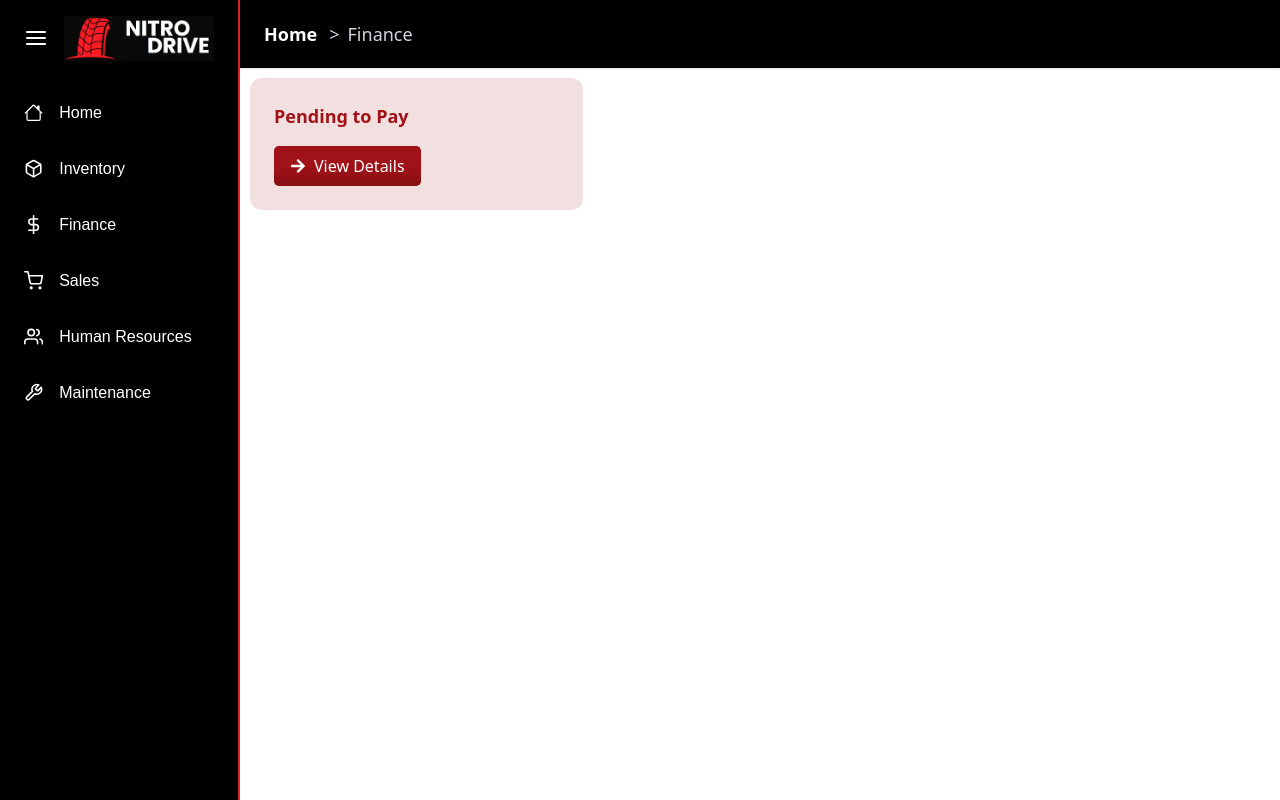
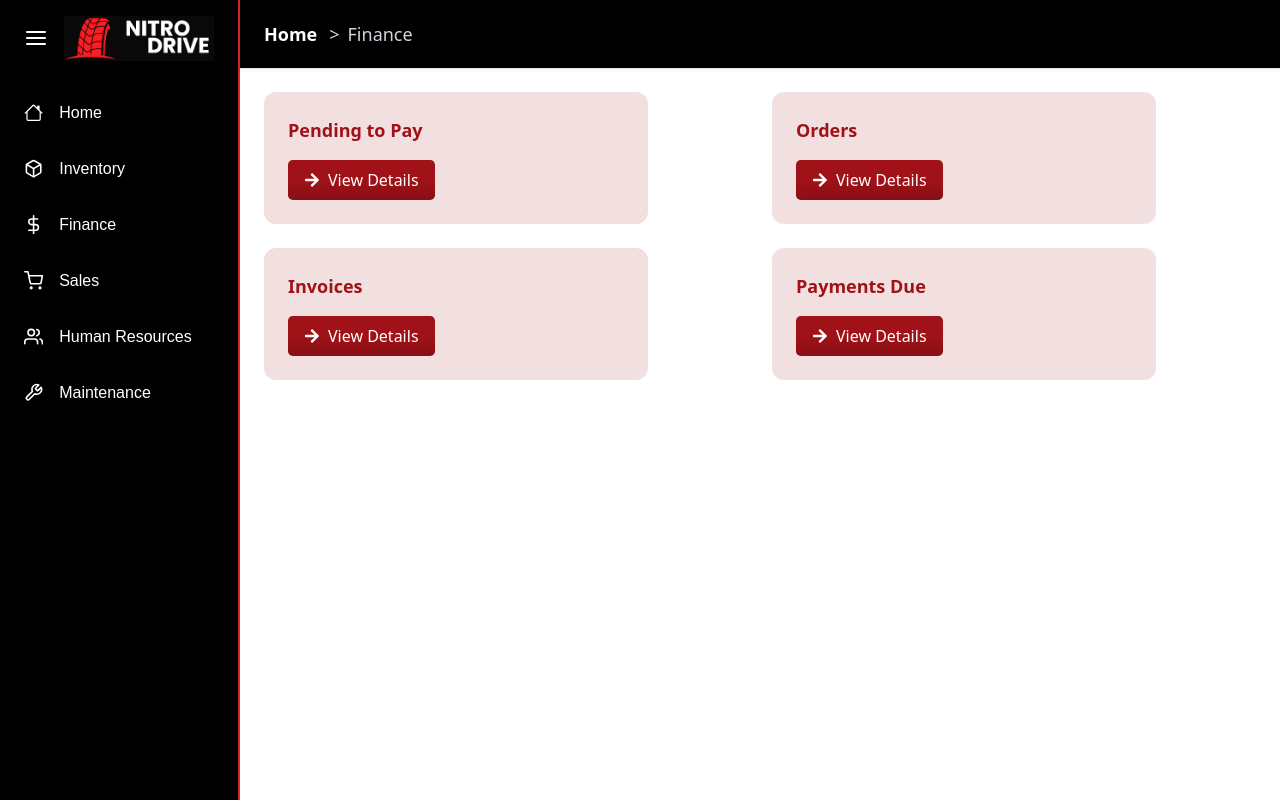
Before and after one commit to Godsha58/nextjs-erp-project-prod, a Next.js app: page /finance in a window 1280 px wide. Built offline with nearby package versions, Linux system fonts and the light colour scheme.

Commit message:
Style: Mejora de interfaz en finance/page

```diff
--- a/app/finance/page.tsx
+++ b/app/finance/page.tsx
@@ -1,17 +1,24 @@
 "use client";
 
-import {FaArrowRight} from "react-icons/fa";
+import { FaArrowRight } from "react-icons/fa";
+import { FaDollarSign } from "react-icons/fa";
+import { FaFileInvoiceDollar } from "react-icons/fa6";
+import { FaClipboardCheck } from "react-icons/fa6";
+import { FaHandHoldingUsd } from "react-icons/fa";
+
+
 import Card from "@/components/Card";
 
-import { useRouter } from 'next/navigation';
-import styles from "./page.module.css";
+
+import { useRouter } from "next/navigation";
 export default function FinancePage() {
   const router = useRouter();
 
   return (
-    <main className={`${styles.div_principal}`}>
-      <div className="grid grid-cols-1 md:grid-cols-2 lg:grid-cols-3 gap-4">
+    <main className={`justify-center items-center p-6 `}>
+      <div className="grid grid-cols-1 md:grid-cols-2 gap-6">
         <Card
+          icon={<FaDollarSign className="w-10 h-10" />}
           label="Pending to Pay"
           buttonLabel={
             <div className="flex items-center gap-2">
@@ -19,7 +26,40 @@ export default function FinancePage() {
               <span>View Details</span>
             </div>
           }
-          onButtonClick={() => router.push('/finance/pending-to-pay')}
+          onButtonClick={() => router.push("/finance/pending-to-pay")}
+        />
+        <Card
+          icon={<FaClipboardCheck className="w-10 h-10" />}
+          label="Orders"
+          buttonLabel={
+            <div className="flex items-center gap-2">
+              <FaArrowRight className="w-4 h-4" />
+              <span>View Details</span>
+            </div>
+          }
+          onButtonClick={() => router.push("/finance/orders")}
+        />
+        <Card
+          icon={<FaFileInvoiceDollar className="w-10 h-10" />}
+          label="Invoices"
+          buttonLabel={
+            <div className="flex items-center gap-2">
+              <FaArrowRight className="w-4 h-4" />
+              <span>View Details</span>
+            </div>
+          }
+          onButtonClick={() => router.push("/finance/invoices")}
+        />
+        <Card
+          icon={<FaHandHoldingUsd className="w-10 h-10" />}
+          label="Payments Due"
+          buttonLabel={
+            <div className="flex items-center gap-2">
+              <FaArrowRight className="w-4 h-4" />
+              <span>View Details</span>
+            </div>
+          }
+          onButtonClick={() => router.push("/finance/payments-due")}
         />
       </div>
     </main>
```
